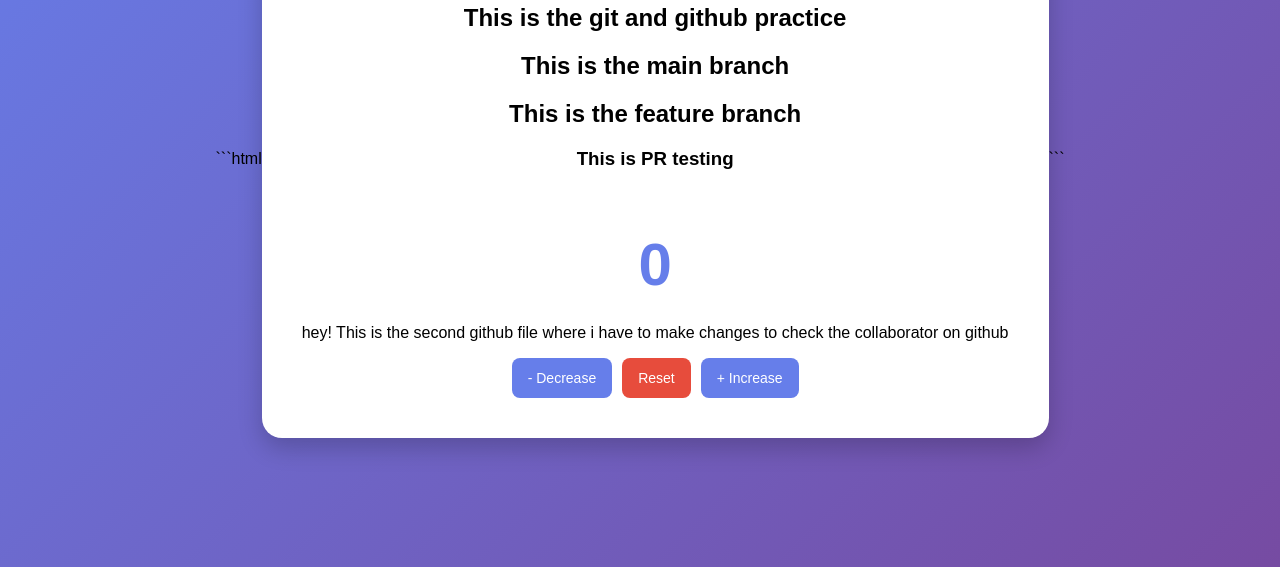
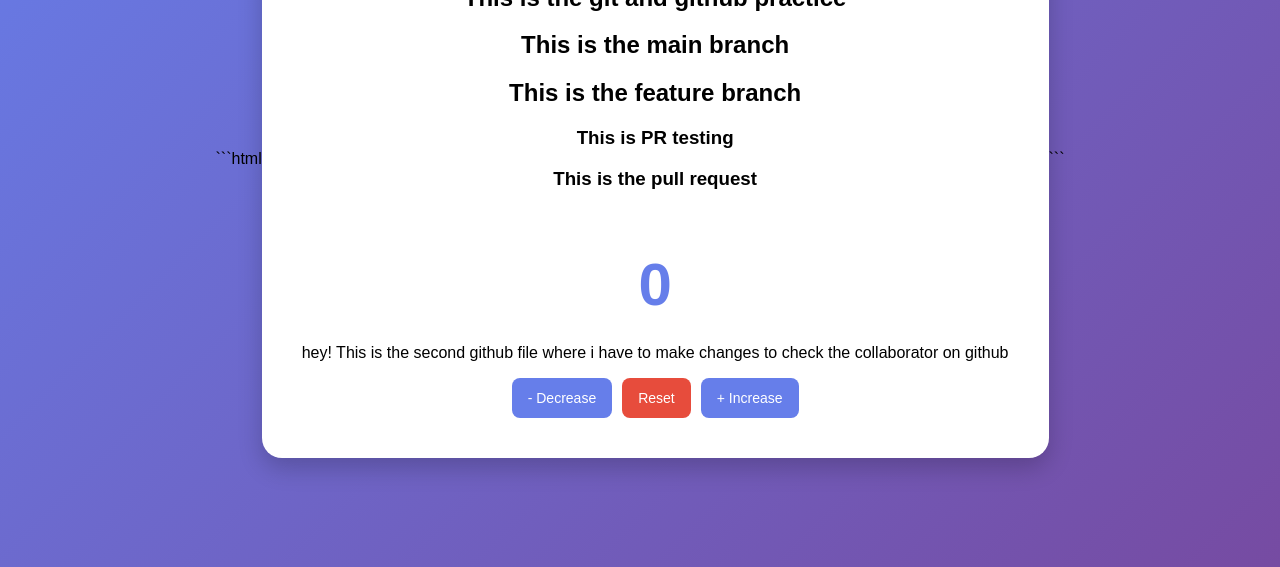
Before and after one commit to poojasahuu2006-design/github-practice, a plain HTML site: page index.html in a window 1280 px wide. Shown: the part 249-816 px from the top of the page. Drawn offline with Linux system fonts and the light colour scheme.

Commit message:
Add a new line

```diff
--- a/index.html
+++ b/index.html
@@ -15,6 +15,7 @@
         <h2>This  is the main branch</h2>
         <h2>This  is the feature branch</h2>
         <h3>This is PR testing</h3>
+        <h3>This is the pull request</h3>
 
         <p id="count">0</p>
         <p>hey! This is the second github file
```
